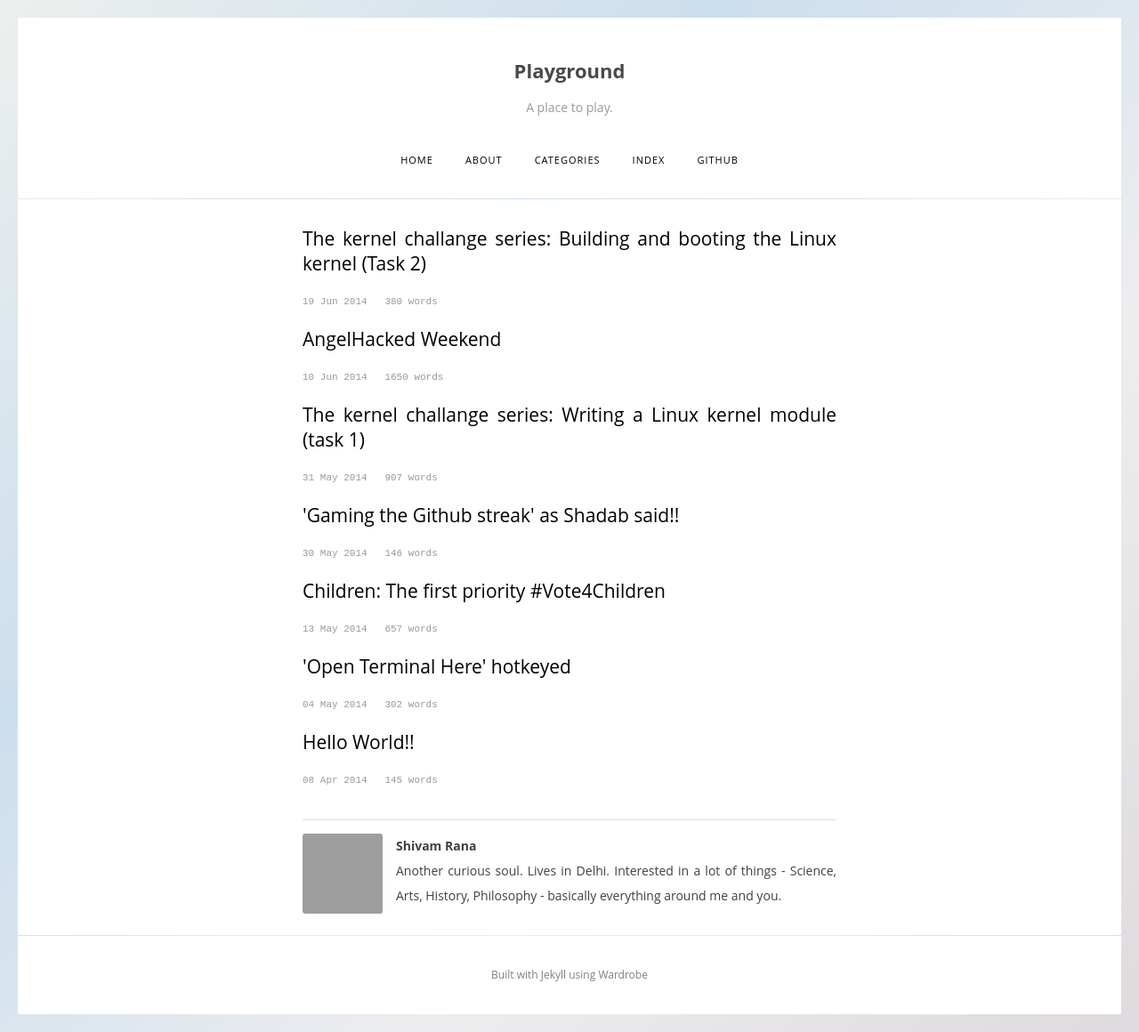
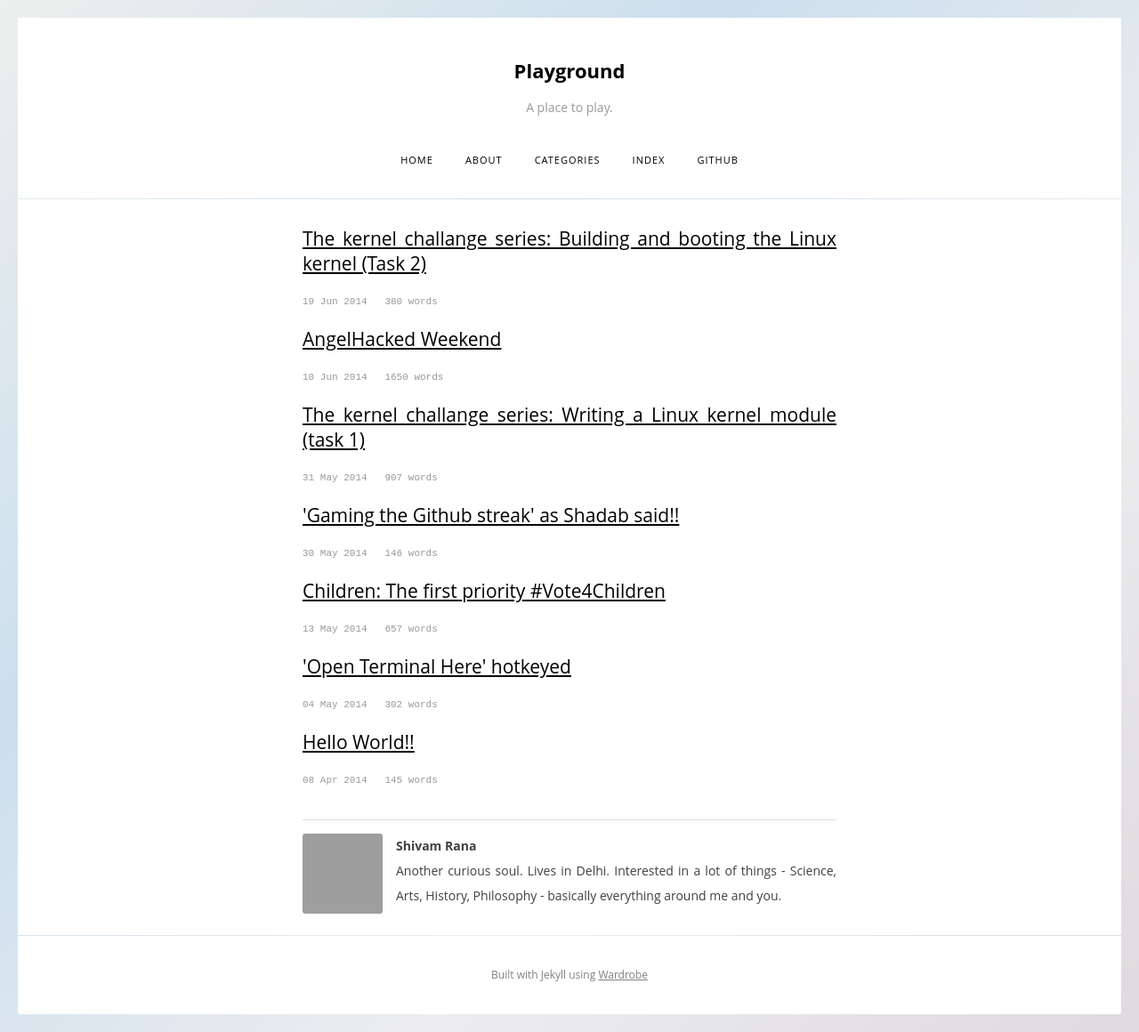
Before and after one commit to TrigonaMinima/TrigonaMinima.github.io, a Jekyll site: the page built from index.html, in a window 1280 px wide. Shown: the whole page at 89% size. Built offline with Jekyll 4.4.1, drawn with Linux system fonts in a browser that asks for light colours; Markdown is read by kramdown in place of the engine named in the settings; the list of posts is cut into pages by our own code; grey boxes are pictures that could not be loaded.

```diff
--- a/about.html
+++ b/about.html
@@ -14,7 +14,7 @@ layout: default
   <a href="http://en.wikipedia.org/wiki/Bee">TrigonaMinima</a>, according to Wikipedia is the smallest and stingless bee. Why I used this is because I didn't have any good user-name (I admit, it's not good, but you gotta appreciate that it's unique) for the Github and pretty much any web service and I needed it badly. Also in my childhood, my friends used to call me 'makkhi' because of being the smallest in the class and I was pretty quick for everyone to catch me. Also, my DP depicts a bee.
   <br><br>
   <b>What kind of personality do I have?</b><br>
-  To be honest, I don't know what kind of personality I have. IMO one cannot answer this question, only the people who know you, can answer it. But in vanity, I think "Indigo Personality" kinda expresses my interests and character. So I thought why not write the same here. A few of these are actually true to a some extent.
+  To be honest, I don't know what kind of personality I have. IMO one cannot answer this question, only the people who know you, can answer it. But in vanity, I think "Indigo Personality" kinda expresses my interests and character. So I thought why not write the same here. A few of these are actually true to some extent.
   As the properties/characteristics <a href="http://www.whatsmyaura.com/index2.php?option=com_content&task=emailform&id=69&itemid=127">here</a> and <a href="http://allaurasandchakras.com/aura-indigo.htm">here</a>, gives a list of features which somewhat (to a great extent) matches to mine. <br>
   What features you say? TL;DR? huh??<br>
   Well no worries, to name a few -<br>
--- a/index.html
+++ b/index.html
@@ -5,10 +5,10 @@ layout: default
 <ul class="posts">
   {% for post in paginator.posts %}
     <li>
-      <a href="{{ post.url }}">
+      <a href="{{ post.url }}" text-decoration: none;>
         <h2>{{ post.title }}</h2>
+      </a>
         <pre><time>{{ post.date | date_to_string }} &nbsp; {{ post.content | number_of_words }} words</time></pre>
-      </a>
     </li>
   {% endfor %}
 </ul>
--- a/themes/-global/css/basics.css
+++ b/themes/-global/css/basics.css
@@ -4,10 +4,11 @@ body {
 }
 body > footer { font-size: 12px; color: #808080; }
 body > footer a { color: #808080; }
+body > header a {color: #000;  text-decoration: none;}
 * { -webkit-font-smoothing: antialiased; }
 * { box-sizing: border-box; -webkit-box-sizing: border-box; -moz-box-sizing: border-box; }
-a { color: #000; text-decoration: none; }   /*1157f2*/
-/*nav > a {color: #345;  text-decoration: none;}*/
+a { color: #000; text-decoration: underline;}   /*1157f2*/
+/*nav > a {color: #000;  text-decoration: none;}*/
 
 del { color: #999; }
 h1 a, h2 a { color: inherit; }
```
Also changed, not shown: other parts of about.html (+2 -0 lines).
